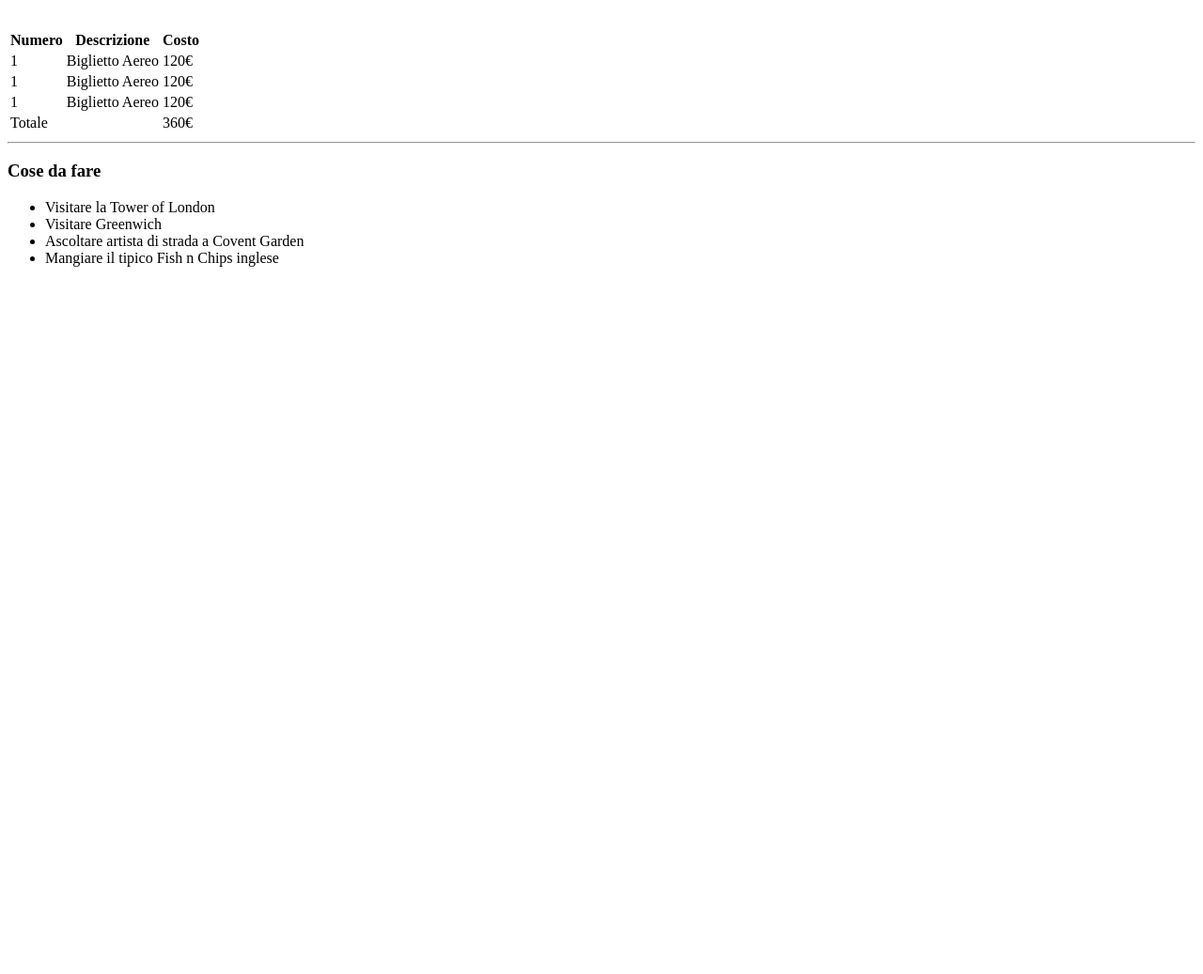
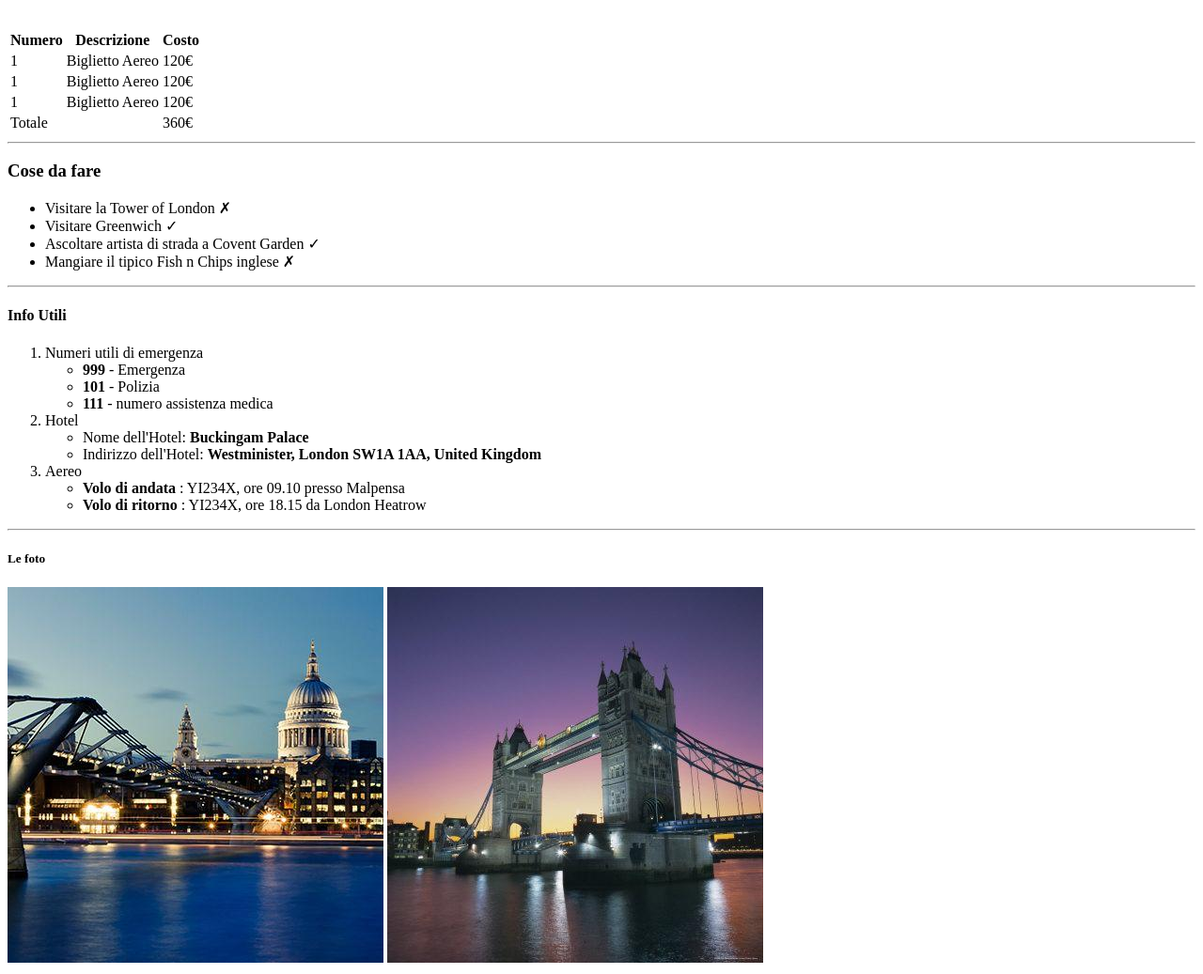
Before and after one commit to YilmazSedaghati/html-london-trip, a plain HTML site: page index.html in a window 1280 px wide. Shown: the part 566-1603 px from the top of the page at 94% size. Before the commit the page ends 866 px from the top, so only its background shows below. Drawn offline with Linux system fonts and the light colour scheme.

Commit message:
feat: finishing the page and inserting last photos

```diff
--- a/index.html
+++ b/index.html
@@ -60,13 +60,48 @@
             <h3><strong> Cose da fare </strong></h3>
             <!-- open unordered list -->
              <ul>
-                <li &check> Visitare la Tower of London </li>
-                <li> Visitare Greenwich </li>
-                <li> Ascoltare artista di strada a Covent Garden </li>
-                <li> Mangiare il tipico Fish n Chips inglese </li>
+                <li &check> Visitare la Tower of London ✗ </li>
+                <li> Visitare Greenwich ✓ </li>
+                <li> Ascoltare artista di strada a Covent Garden ✓ </li>
+                <li> Mangiare il tipico Fish n Chips inglese ✗ </li>
              </ul>
-
+<!-- close unordered list -->
         </section>
-    </main>
+        <hr>
+        <section>
+            <h4><strong> Info Utili </strong></h4>
+            <!-- opening nested list -->
+             <ol>
+                <li> Numeri utili di emergenza
+                    <ul>
+                    <li><strong> 999 </strong> - Emergenza </li>
+                    <li><strong> 101 </strong> - Polizia </li>
+                    <li><strong> 111 </strong> - numero assistenza medica </li>
+                    </ul>
+                </li>
+                <li> Hotel
+                    <ul>
+                        <li>Nome dell'Hotel: <strong>Buckingam Palace</strong></li>
+                    <li> Indirizzo dell'Hotel: <strong>Westminister, London SW1A 1AA, United Kingdom </strong> </li>
+                    </ul>
+                </li>
+                <li> Aereo
+                    <ul><li><strong>Volo di andata</strong> : YI234X, ore 09.10 presso Malpensa </li>
+                    <li><strong>Volo di ritorno</strong> : YI234X, ore 18.15 da London Heatrow </li>
+                </ul>
+                </li>
+             </ol>
+        </section>
+        <!-- closing nested list -->
+        </main>
+        <!-- main end -->
+        <hr>
+         <!-- opening footer -->
+          <footer>
+            <h5><strong> Le foto </strong></h5>
+            <img src="./buckingam.jpg" alt="Bucking Palace">
+            <img src="./evening-tower-bridge-and-river-thames-london_u-L-P2QVZJ0.jpg" alt="tower bridge">
+          </footer>
+          <!-- footer end -->
 </body>
 </html>
```
Also changed, not shown: buckingam.jpg (added), evening-tower-bridge-and-river-thames-london_u-L-P2QVZJ0.jpg (added).
